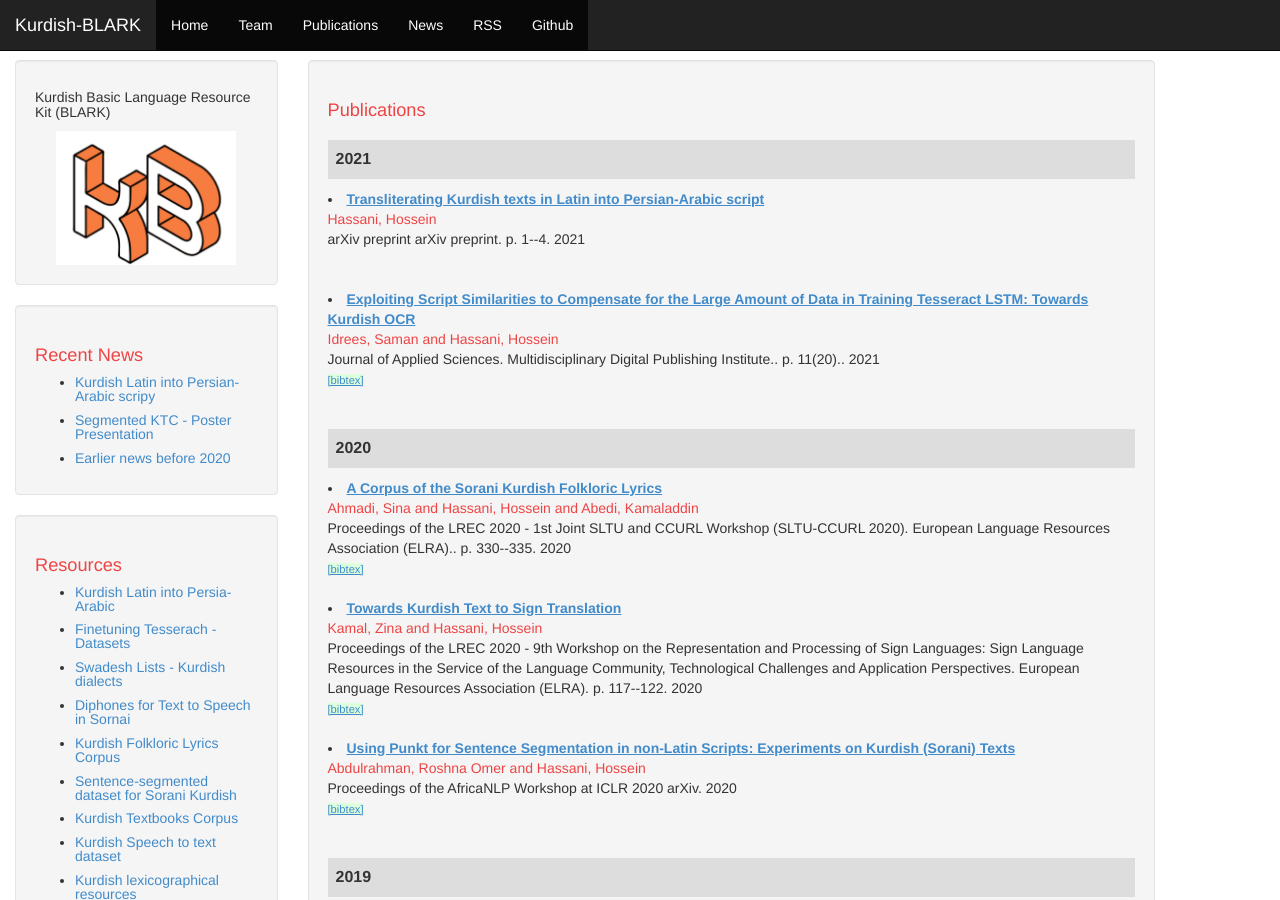
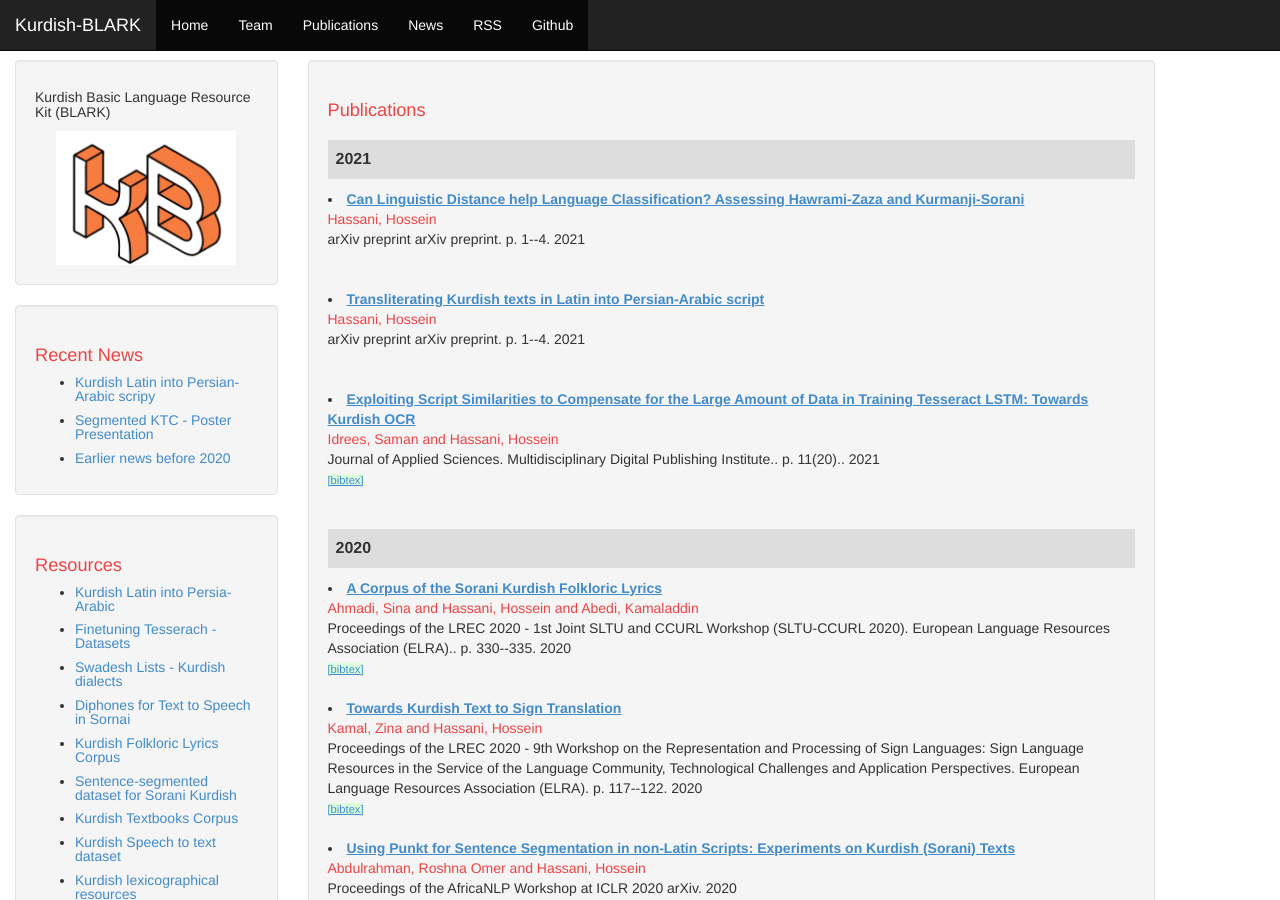
Before and after one commit to KurdishBLARK/KurdishBLARK.github.io, a Jekyll site: the page built from publications.html, in a window 1280 px wide and 900 px high. Built offline with Jekyll 4.4.1, drawn with Linux system fonts in a browser that asks for light colours.

Commit message:
Update publications.html

```diff
--- a/publications.html
+++ b/publications.html
@@ -10,6 +10,26 @@ layout: default
 		<div id="bibtex_display">
 
 		<div class="yearpublication">2021</div><div class="" style="">
+
+		<div id="bibtex_display">
+		<li>
+		    <a class="url"><span class="title">Can Linguistic Distance help Language Classification? Assessing Hawrami-Zaza and Kurmanji-Sorani
+</span></a><br>
+		    <span class="author">Hassani, Hossein</span><br>
+		    <span class="booktitle">arXiv preprint</span>
+		    <span class="">
+			<span class="publisher">arXiv preprint</span>.
+		    </span>
+		    <span class="">
+		      p. <span class="pages">1--4</span>.
+		    </span>
+		    <span class="">
+		    <span class="year">2021</span></span>
+		<br>
+		  </li>
+
+		<br></br>
+
 
 
 		<div id="bibtex_display">
```
